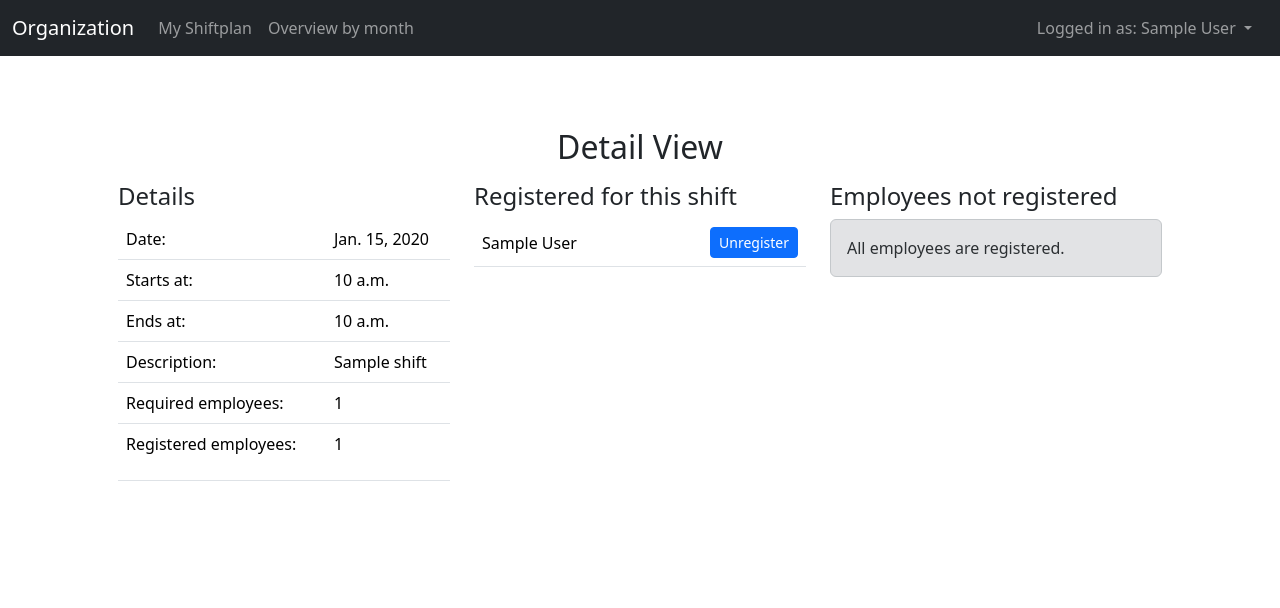
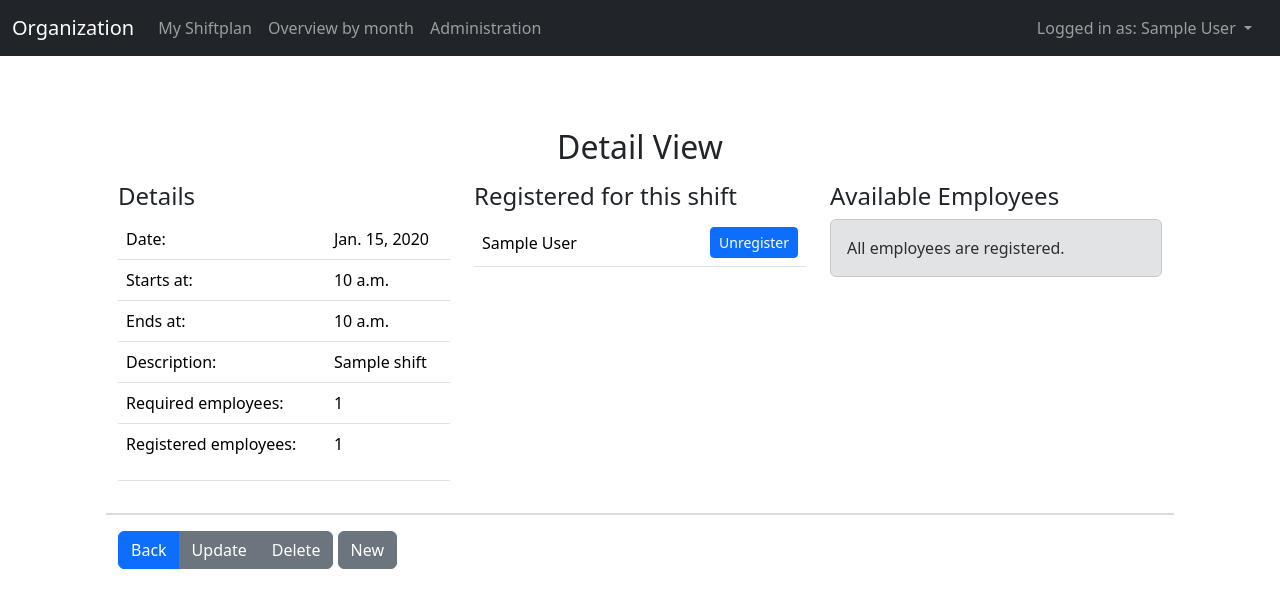
Before and after one commit to TomMeHo/cafeadmin, a Django app: page /planner/shift/1 in a window 1280 px wide. Shown: the top 608 px of the page. Run offline with Django 5.2, Linux system fonts and the light colour scheme; a user stored in the database is signed in; tables that the repository leaves empty hold one stand-in row (values such as "Sample post").

Commit message:
links for administration refined

```diff
--- a/shift_planner/templates/base.html
+++ b/shift_planner/templates/base.html
@@ -29,6 +29,11 @@
                 <li class="nav-item">
                   <a class="nav-link {% if nav_menu_item and nav_menu_item == 'by_month' %} active {% endif %}" href="{% url 'planner:monthly' %}">{% translate "Overview by month" %}</a>
                 </li>
+                {% if user.is_staff %}
+                  <li class="nav-item">
+                    <a class="nav-link" href="/admin" target="_blank">{% translate "Administration" %}</a>
+                  </li>
+                {% endif %}
               </ul>
               <ul class="navbar-nav me-2">
                 <li class="nav-item dropdown">
--- a/shift_planner/templates/shifts/detail.html
+++ b/shift_planner/templates/shifts/detail.html
@@ -7,7 +7,7 @@
 <h2 class="mb-3">{% translate "Detail View" %}</h2>
 
 <div class="container text-start">
-    <div class="row align-items-start">
+    <div class="row align-items-start mb-3">
         <div class="col">
             <h4>{% translate "Details" %}</h4>
             <table class="table text-start">
@@ -49,7 +49,7 @@
             </ol>
         </div>
         <div class="col">
-            <h4>{% translate "Employees not registered" %}</h4>
+            <h4>{% translate "Available Employees" %}</h4>
             {% if not_registered_users %}{% else %}
             <div class="alert alert-secondary" role="alert">
                 {% translate "All employees are registered." %}
@@ -61,13 +61,29 @@
                     <td class="align-middle col-sm-9">{{ employee.get_full_name }}</td>
                     <td><a class="btn btn-primary btn-sm" role="button" href="/planner/shift/{{ shift.id }}/register/{{ employee.id }}">{% translate "Register" %}</a></td>
                 {% endfor %}
-            </ol>
+                </table>
         </div>
     </div>
-
-
-
-</table>
+    <div class="row mb-3">
+        <hr class="border border-secondary">
+        <div class="col">
+            <div class="btn-group" role="group" aria-label="Basic example">
+                <a href="" class="btn btn-primary">{% translate "Back" %}</a>
+                {% if user.is_staff %}
+                {% if perms.shift_planner.change_shift %}
+                    <a href="/admin/shift_planner/shift/{{ shift.id }}/change/" class="btn btn-secondary" target="_blank">{% translate "Update" %}</a>
+                    {% endif %}
+                    {% if perms.shift_planner.delete_shift %}
+                        <a href="/admin/shift_planner/shift/{{ shift.id }}/delete/" class="btn btn-secondary" target="_blank">{% translate "Delete" %}</a>
+                    {% endif %}
+                {% endif %}
+            </div>
+            {% if perms.shift_planner.add_shift %}
+                <a href="/admin/shift_planner/shift/add/" type="button" class="btn btn-secondary" target="_blank">{% translate "New" %}</a>
+            {% endif %}
+        </div>
+    </div>
+</div>
 
 
 
--- a/shift_planner/views.py
+++ b/shift_planner/views.py
@@ -17,7 +17,7 @@ def list_shifts(request):
 
 # TODO improve
 @login_required(login_url='/accounts/login/')
-@permission_required('catalog.does_planning')
+@permission_required('shift_planner.does_planning')
 def shift_detail(request, shift_id):
     shift = get_object_or_404(Shift, pk=shift_id)
     registrations = ShiftRegistration.objects.filter(shift=shift_id)
@@ -26,7 +26,7 @@ def shift_detail(request, shift_id):
     all_users = CustomUser.objects.all().order_by('last_name')
     not_registered_users = [x for x in all_users if x not in registered_usernames]
 
-    return render(request, "shifts/detail.html", {"shift": shift, "registrations": registrations, "not_registered_users": not_registered_users})
+    return render(request, "shifts/detail.html", {"shift": shift, "registrations": registrations, "not_registered_users": not_registered_users, "nav_menu_item": "detail"})
 
 
 @login_required(login_url='/accounts/login/')
@@ -46,7 +46,7 @@ def shift_unregister_myself(request, shift_id):
     return HttpResponseRedirect(request.META['HTTP_REFERER'])
 
 
-@permission_required('catalog.can_register_others')
+@permission_required('shift_planner.can_register_others')
 @login_required(login_url='/accounts/login/')
 def shift_unregister_other(request, shift_id, employee_id):
     shift = Shift.objects.get(pk=shift_id)
@@ -55,7 +55,7 @@ def shift_unregister_other(request, shift_id, employee_id):
     return HttpResponseRedirect(request.META['HTTP_REFERER'])
 
 
-@permission_required('catalog.can_register_others')
+@permission_required('shift_planner.can_register_others')
 @login_required(login_url='/accounts/login/')
 def shift_register_other(request, shift_id, employee_id):
     shift = Shift.objects.get(pk=shift_id)
```
Also changed, not shown: shift_planner/templates/shifts/shift_card.html (+0 -19 lines), shift_planner/locale/de/LC_MESSAGES/django.po, 1 other file.
